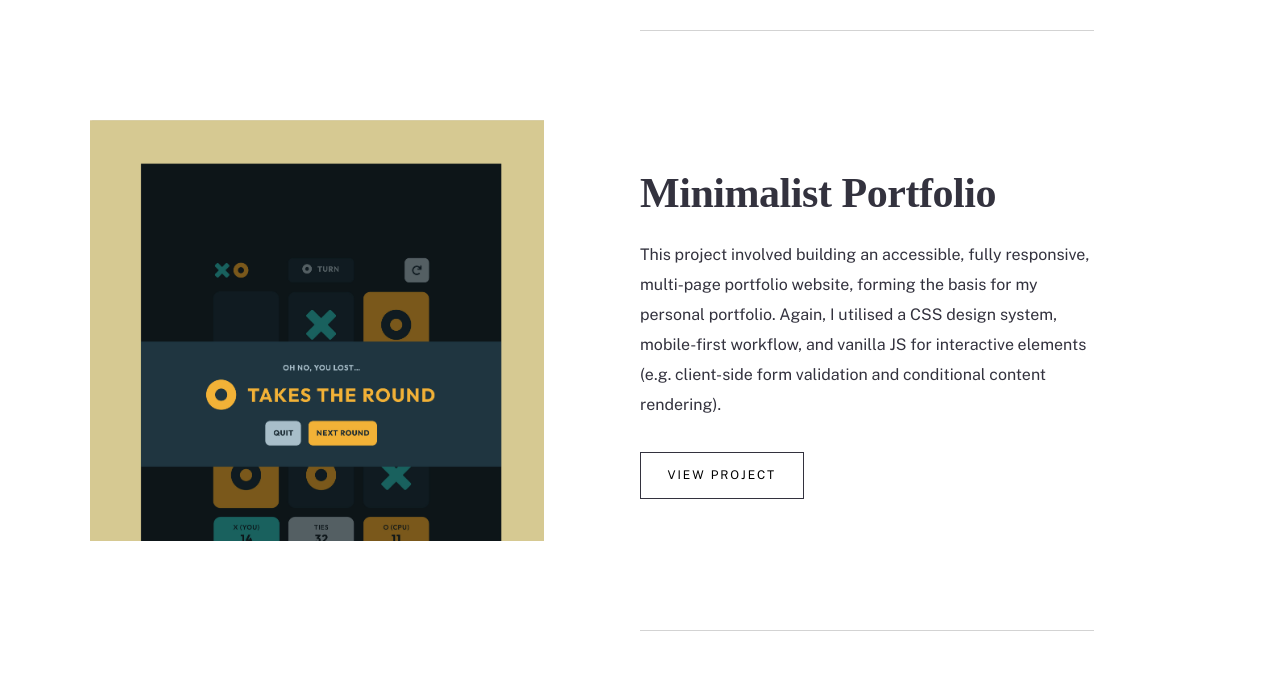
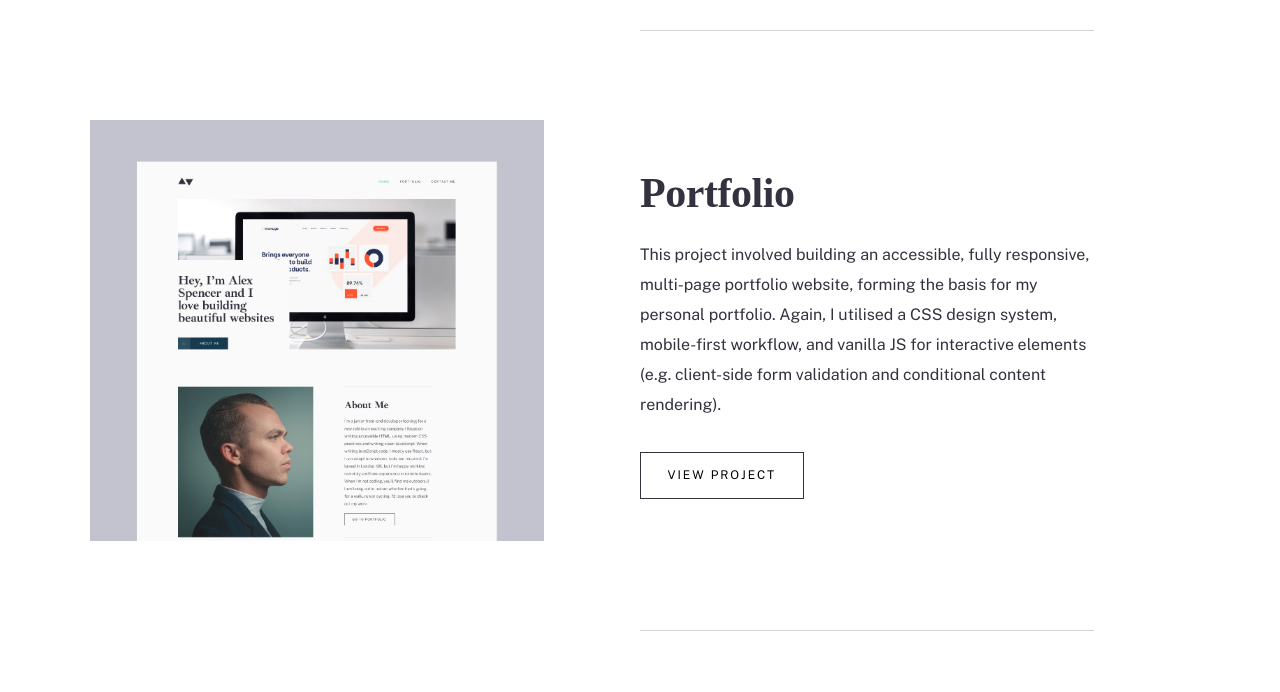
Before and after one commit to sazbot/sazbot-portfolio, a plain HTML site: page pages/portfolio.html in a window 1280 px wide. Shown: the part 1340-2032 px from the top of the page. Drawn offline with nearby package versions, Linux system fonts and the light colour scheme; a web font is replaced by a local one.

Commit message:
add images

```diff
--- a/pages/portfolio.html
+++ b/pages/portfolio.html
@@ -183,16 +183,18 @@
                 <source
                   media="(min-width: 67rem)"
                   srcset="
-                    ../images/portfolio/desktop/image-portfolio-tictac.jpg
+                    ../images/portfolio/mobile/image-portfolio-minimalist.jpg
                   "
                 />
                 <source
                   media="(min-width: 46rem)"
-                  srcset="../images/portfolio/mobile/image-portfolio-tictac.jpg"
+                  srcset="
+                    ../images/portfolio/mobile/image-portfolio-minimalist.jpg
+                  "
                 />
 
                 <img
-                  src="../images/portfolio/mobile/image-portfolio-tictac.jpg"
+                  src="../images/portfolio/mobile/image-portfolio-minimalist.jpg"
                   alt="Screenshot of the Manage web app homepage"
                 />
               </picture>
@@ -200,7 +202,7 @@
             <div class="article-info">
               <!-- Project 3 heading -->
               <h2 class="article-title ff-serif fs-700 bold letter-spacing-1">
-                Minimalist Portfolio
+                Portfolio
               </h2>
               <!-- Project 3 content -->
               <p class="article-text ff-sans fs-400 lh-1 text-dark">
```
Also changed, not shown: pages/project.html (+7 -7 lines), images/detail/mobile/image-minimalist-hero.jpg (added), images/detail/mobile/image-minimalist-preview-1.jpg (added), images/detail/mobile/image-minimalist-preview-1@2x.jpg (added), images/detail/mobile/image-minimalist-preview-2.jpg (added), images/detail/mobile/image-minimalist-preview-2@2x.jpg (added), images/detail/mobile/image-shortly-preview-1@2x.jpg, images/detail/tablet/image-minimalist-hero.jpg (added), images/portfolio/mobile/image-portfolio-minimalist.jpg (added), 3 other files.
